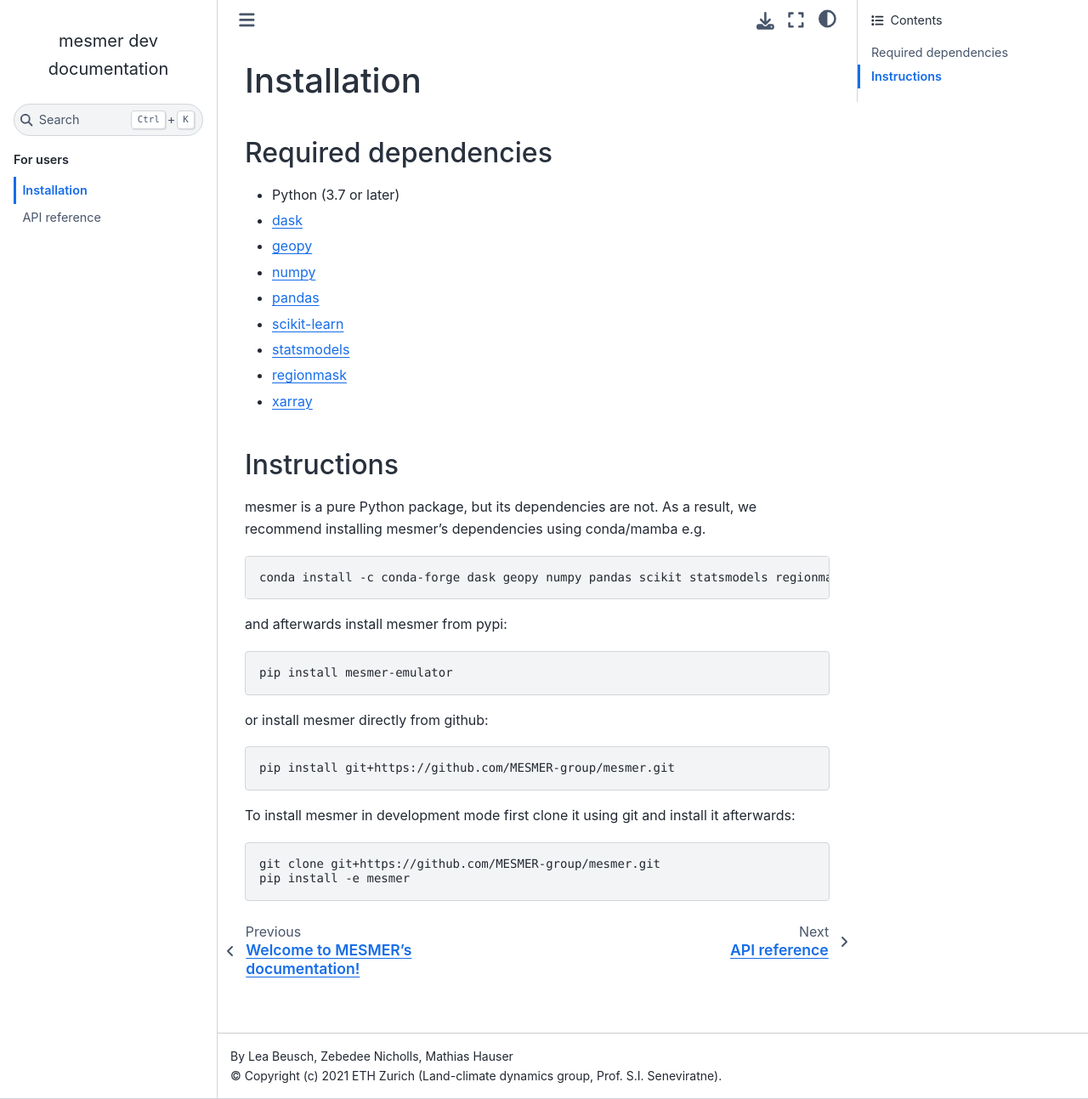
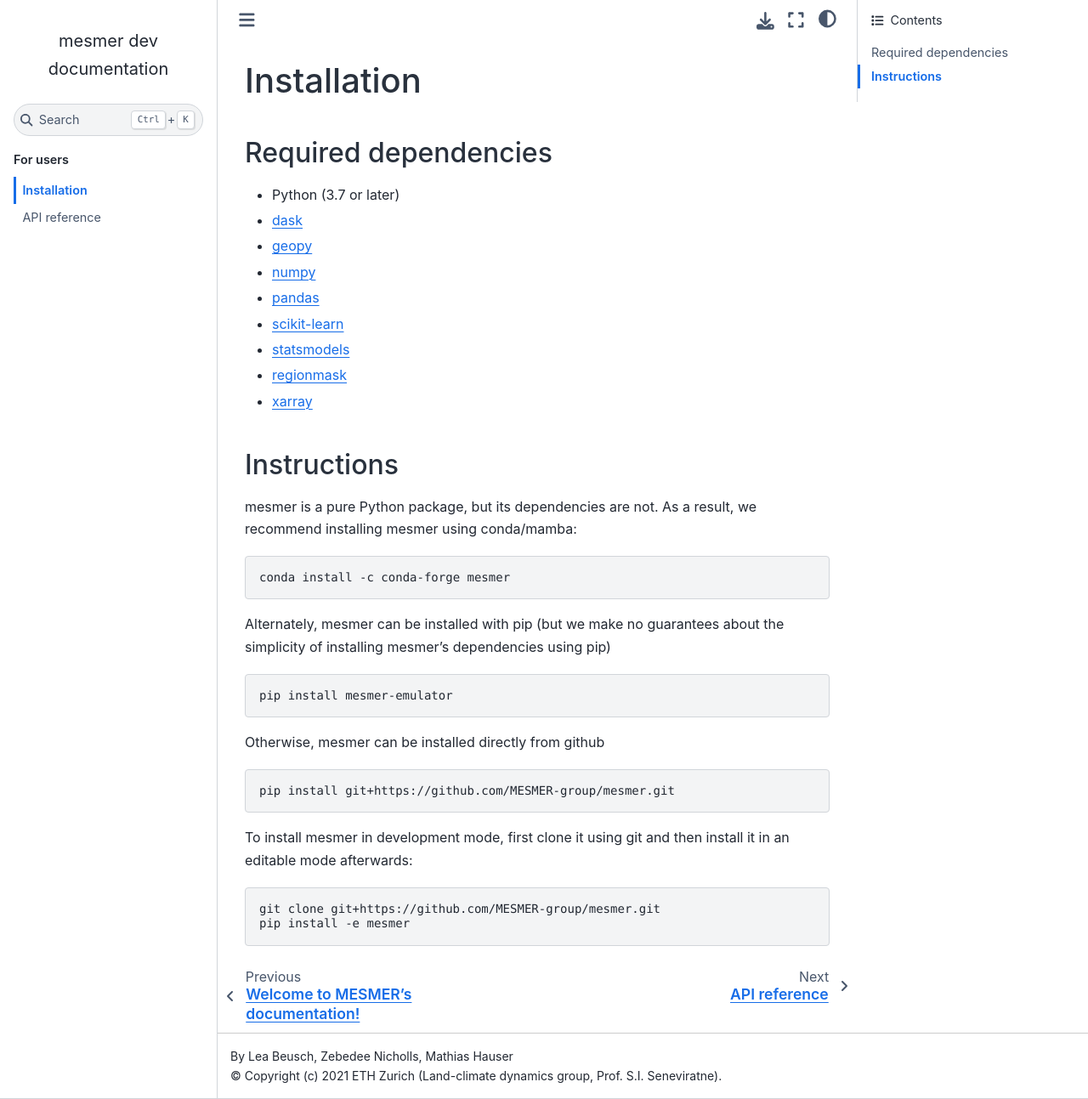
Before and after one commit to MESMER-group/mesmer, a Sphinx documentation site: the page built from docs/source/installation.rst, in a window 1280 px wide and 1293 px high. Shown: the whole window at 85% size. Built offline with Sphinx 7.4.7 and the Sphinx Book theme 1.1.4, drawn with Linux system fonts in a browser that asks for light colours; pages that are not in the unit, such as notebooks, are missing from menus.

Commit message:
Update docs

```diff
--- a/docs/source/installation.rst
+++ b/docs/source/installation.rst
@@ -18,25 +18,27 @@
 ------------
 
 mesmer is a pure Python package, but its dependencies are not. As a result, we recommend
-installing mesmer's dependencies using conda/mamba e.g.
+installing mesmer using conda/mamba:
 
 .. code-block:: bash
 
-    conda install -c conda-forge dask geopy numpy pandas scikit statsmodels regionmask xarray pip
+    conda install -c conda-forge mesmer
 
-and afterwards install mesmer from pypi:
+Alternately, mesmer can be installed with pip (but we make no guarantees about
+the simplicity of installing mesmer's dependencies using pip)
 
 .. code-block:: bash
 
    pip install mesmer-emulator
 
-or install mesmer directly from github:
+Otherwise, mesmer can be installed directly from github
 
 .. code-block:: bash
 
    pip install git+https://github.com/MESMER-group/mesmer.git
 
-To install mesmer in development mode first clone it using git and install it afterwards:
+To install mesmer in development mode, first clone it using git and then
+install it in an editable mode afterwards:
 
 .. code-block:: bash
 
```
